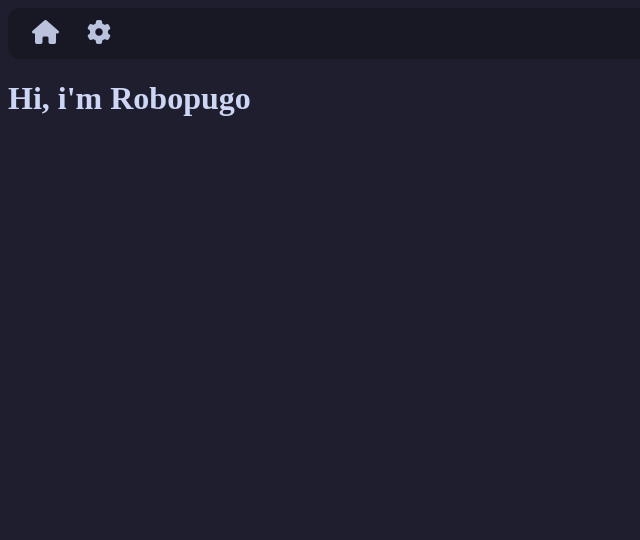
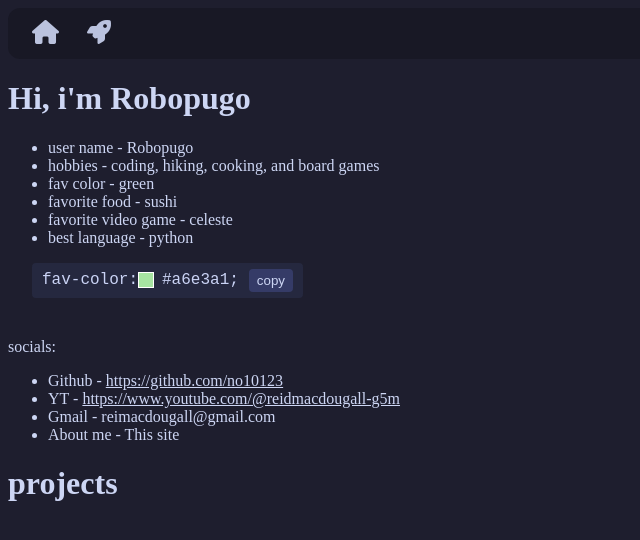
Before and after one commit to no10123/Personal-site, a plain HTML site: page index.html in a window 1280 px wide. Shown: the top 540 px of the page, without its empty margins (0-640 px from the left). Drawn offline with Linux system fonts and the light colour scheme.

Commit message:
better styleing

```diff
--- a/index.html
+++ b/index.html
@@ -11,16 +11,31 @@
 <body>
     <nav>
         <a href="#home" class="nav-btn"><i class="fa-solid fa-house"></i></a>
-        <a href="#projects" class="nav-btn"><i class="fa-solid fa-gear"></i></a>
+        <a href="#projects" class="nav-btn"><i class="fa-solid fa-rocket"></i></a>
     </nav>
     <h1 id="home">Hi, i'm Robopugo</h1>
-    <br><br><br><br><br><br><br><br><br><br><br><br><br><br><br><br><br><br><br><br><br><br><br><br><br>
-    <br><br><br><br><br><br><br><br><br><br><br><br><br><br><br><br><br><br><br><br><br><br><br><br><br>
-    <br><br><br><br><br><br><br><br><br><br><br><br><br><br><br><br><br><br><br><br><br><br><br><br><br>
-    <br><br><br><br><br><br><br><br><br><br><br><br><br><br><br><br><br><br><br><br><br><br><br><br><br>
-    <br><br><br><br><br><br><br><br><br><br><br><br><br><br><br><br><br><br><br><br><br><br><br><br><br>
-    <br><br><br><br><br><br><br><br><br><br><br><br><br><br><br><br><br><br><br><br><br><br><br><br><br>
-    <p id="projects">projects</p>
+    <ul>
+                <li>user name           - Robopugo</li>
+                <li>hobbies             - coding, hiking, cooking, and board games</li>
+                <li>fav color           - green</li>
+                <li>favorite food       - sushi</li>
+                <li>favorite video game - celeste</li>
+                <li>best language       - python</li>
+            </ul>
+            <div class="fav-color-container">
+                <span class="color-text">fav-color: </span>
+                <span class="color-box" style="background-color: #a6e3a1;"></span>
+                <span class="color-text">#a6e3a1;</span>
+                <button class="copy" data-action="copyColor">copy</button>
+            </div>
+            <p>socials:</p>
+            <ul>
+                <li>Github              - <a href="https://github.com/no10123">https://github.com/no10123</a></li>
+                <li>YT                  - <a href="https://www.youtube.com/@reidmacdougall-g5m">https://www.youtube.com/@reidmacdougall-g5m</a></li>
+                <li>Gmail               - reimacdougall@gmail.com</li>
+                <li>About me            - This site</li>
+            </ul>
+    <h1 id="projects">projects</h1>
     <script src="script.js"></script>
 </body>
 </html>
--- a/style.css
+++ b/style.css
@@ -3,6 +3,10 @@ body {
 }
 
 h1 {
+    color: var(--text);
+}
+
+p {
     color: var(--text);
 }
 
@@ -31,3 +35,49 @@ nav {
     padding: 12px;
     border-radius: 12px;
 }
+
+ul {
+    color: var(--text);
+}
+
+.fav-color-container {
+    display: inline-flex;
+    align-items: center;
+    background-color: #25283f;
+    padding: 6px 10px;
+    border-radius: 4px;
+    font-family: 'Courier New', Courier, monospace;
+    color: #cad3f5;
+    margin: 0 0 24px 24px;
+}
+
+.color-box {
+    display: inline-block;
+    width: 14px;
+    height: 14px;
+    margin-right: 8px;
+    border: 1px solid #ffffff;
+}
+
+.copy {
+    color: var(--text);
+    background-color: #353b67;
+    border-radius: 4px;
+    border: none;
+    padding: 4px 8px;
+    margin-left: 10px;
+}
+
+
+a {
+    color: var(--text);
+}
+
+a:hover {
+    color: var(--subtext1);
+    text-decoration: underline;
+}
+
+a:visited {
+    color: var(--base);
+}
```
